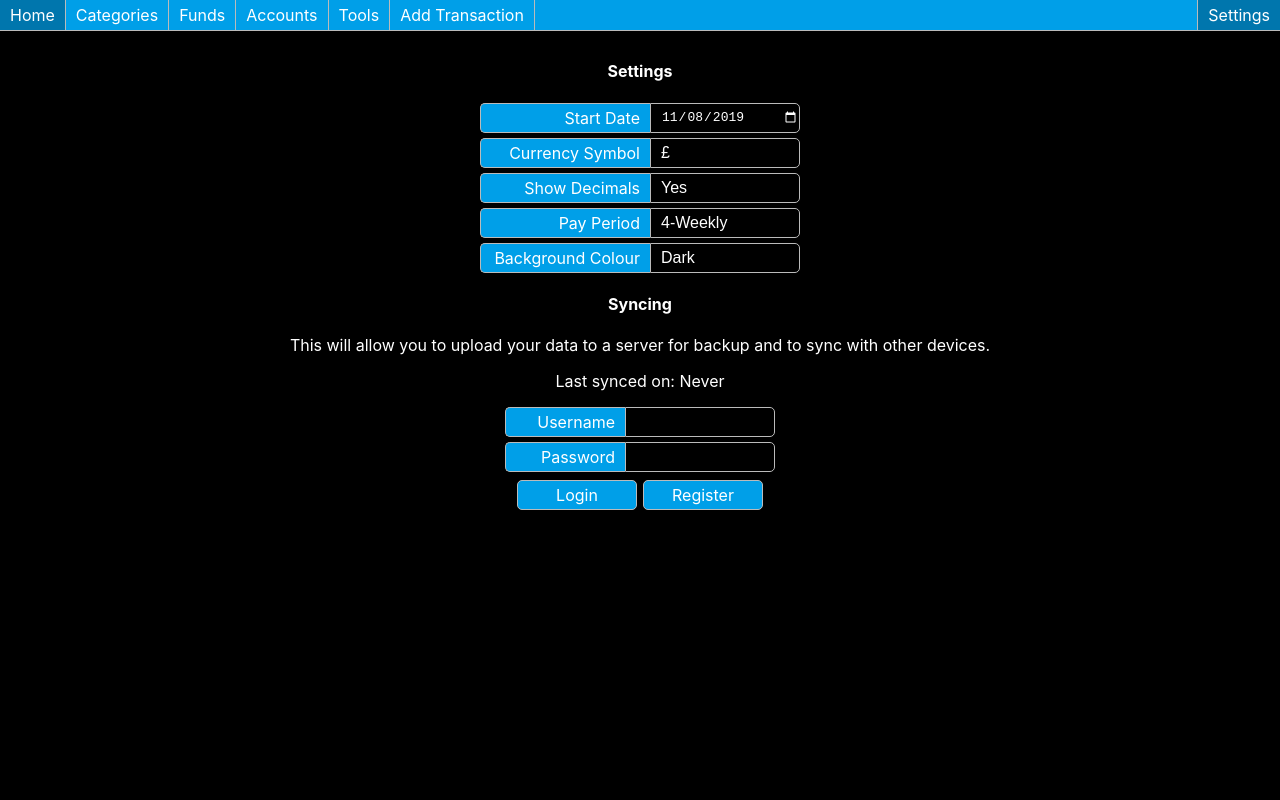
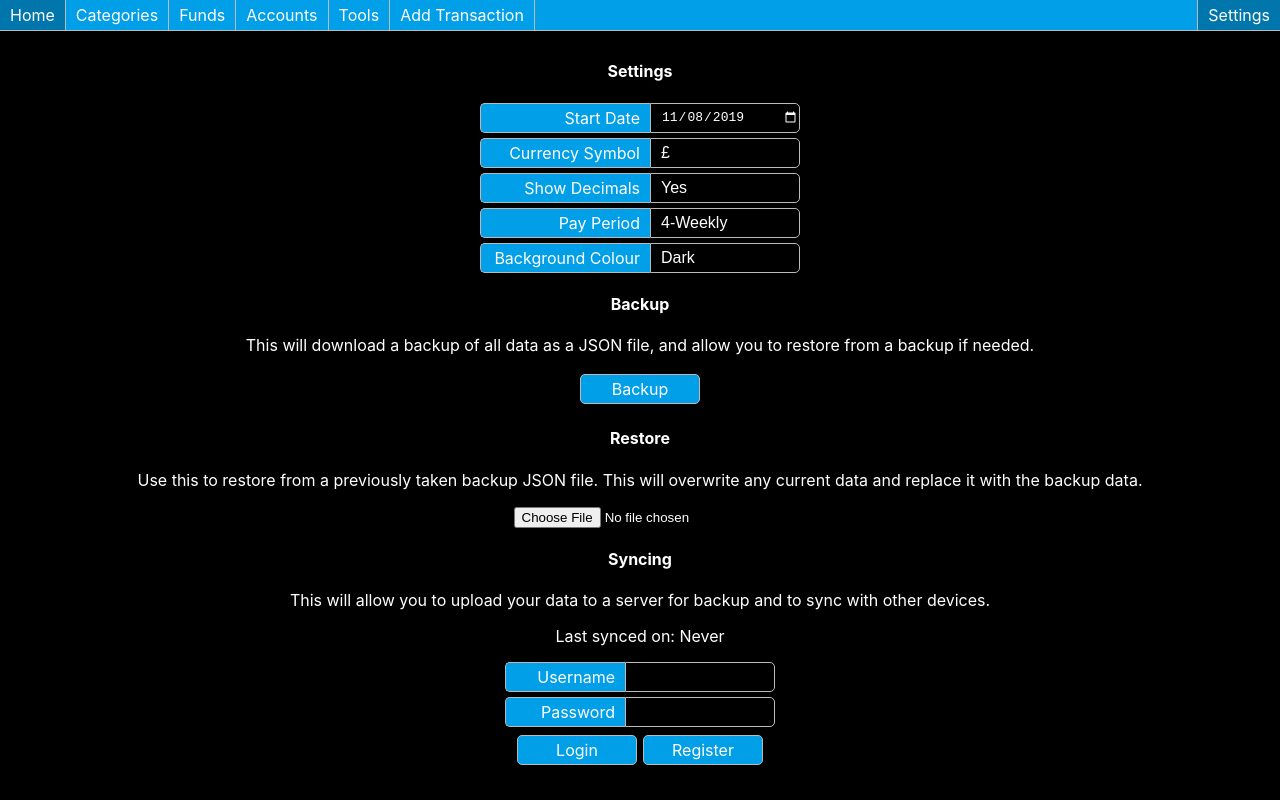
Before and after one commit to Vyper248/budget-app, a React (Create React App) app: page / in a window 1280 px wide. Both pictures are taken after a click on the element "Settings". Built offline with nearby package versions, Linux system fonts and the light colour scheme.

Commit message:
Added basic backup and restore feature to Settings.

```diff
--- a/src/containers/Settings.js
+++ b/src/containers/Settings.js
@@ -1,5 +1,6 @@
-import React, { useState } from 'react';
+import React, { useState, useRef } from 'react';
 import { useSelector, useDispatch } from 'react-redux';
+import { format } from 'date-fns';
 
 import { changeColourScheme } from '../functions';
 import { sync } from '../redux/store';
@@ -7,6 +8,7 @@ import { sync } from '../redux/store';
 import Container from '../components/Container';
 import LabelledInput from '../components/LabelledInput';
 import Button from '../components/Button';
+import Input from '../components/Input';
 
 const url = process.env.NODE_ENV === 'development' ? 'http://localhost:3001/' : 'https://budget-app-ap1.herokuapp.com/';
 
@@ -33,9 +35,14 @@ const Settings = () => {
     const setUser = (value) => dispatch({type: 'SET_USER', payload: value});
     const setMessage = (value) => dispatch({type: 'SET_MESSAGE', payload: value});
     const setFetching = (value) => dispatch({type: 'SET_FETCHING', payload: value});
+    const importBackup = (value) => dispatch({type: 'IMPORT_BACKUP', payload: value});
 
+    const [importData, setImportData] = useState(null);
     const [username, setUsername] = useState('');
     const [password, setPassword] = useState('');
+    const [restoreMessage, setRestoreMessage] = useState('');
+    const fileInput = useRef(null);
+
 
     const backupData = useSelector(state => {
         return {
@@ -49,6 +56,53 @@ const Settings = () => {
             user: state.user
         };
     });
+
+    const downloadJson = () => {
+        const dataStr = "data:text/json;charset=utf-8," + encodeURIComponent(JSON.stringify(backupData, null, 2));
+
+        const link = document.createElement("a");
+        link.setAttribute("href", dataStr);
+        link.setAttribute("download", `Budget Backup - ${format(new Date(),'yyyy-MM-dd')}.json`);
+        link.click();
+    }
+
+    const onFileChange = (e) => {
+        const file = e.target.files[0];
+        if (file === undefined) return;
+
+        if (file.type.match('application/json')) {
+            const reader = new FileReader();
+
+            reader.onload = (e) => {
+                let text = reader.result;
+                let obj = JSON.parse(text);
+
+                let newObj = {};
+
+                if (obj.general !== undefined) newObj.general = obj.general;
+                if (obj.accounts !== undefined) newObj.accounts = obj.accounts;
+                if (obj.categories !== undefined) newObj.categories = obj.categories;
+                if (obj.budgets !== undefined) newObj.budgets = obj.budgets;
+                if (obj.funds !== undefined) newObj.funds = obj.funds;
+                if (obj.fundAdditions !== undefined) newObj.fundAdditions = obj.fundAdditions;
+                if (obj.transactions !== undefined) newObj.transactions = obj.transactions;
+                if (obj.user !== undefined) newObj.user = obj.user;
+
+                setImportData(newObj);
+            }
+
+            reader.readAsText(file);
+        } else {
+            setImportData(null);
+        }
+    }
+
+    const onImportBackup = () => {
+        importBackup(importData);
+        setImportData(null);
+        setRestoreMessage('Data Restored.')
+        fileInput.current.value = '';
+    }
 
     const onChangeColorScheme = (e) => {
         let value = e.target.value;
@@ -145,6 +199,16 @@ const Settings = () => {
                 ]}/>
                 <LabelledInput label="Background Colour" type="dropdown" value={colourScheme} options={[{value: 'dark', display: 'Dark'}, {value: 'black', display: 'Black'}, {value: 'light', display: 'Light'}]} onChange={onChangeColorScheme} labelWidth='170px'/>
 
+                <h4>Backup</h4>
+                <p>This will download a backup of all data as a JSON file, and allow you to restore from a backup if needed.</p>
+                <Button value="Backup" width="120px" inline={true} onClick={downloadJson}/>
+
+                <h4>Restore</h4>
+                <p>Use this to restore from a previously taken backup JSON file. This will overwrite any current data and replace it with the backup data.</p>
+                <p style={{color: '#0F0'}}>{restoreMessage}</p>
+                <input type="file" onChange={onFileChange} ref={fileInput}/>
+                { importData !== null ? <Button value="Import" width="120px" inline={true} onClick={onImportBackup}/> : null }
+
                 <h4>Syncing</h4>
                 <p>This will allow you to upload your data to a server for backup and to sync with other devices.</p>
                 <p>Last synced on: {lastSyncDisplay}</p>
@@ -152,13 +216,13 @@ const Settings = () => {
                 ?   <div>
                         <LabelledInput label="Username" value={username} onChange={onChangeUsername}/>
                         <LabelledInput label="Password" value={password} onChange={onChangePassword} type="password"/>
-                        <Button value="Login" width="120px"inline={true} onClick={login} loading={fetching}/>
-                        <Button value="Register" width="120px"inline={true} onClick={register} loading={fetching}/>
+                        <Button value="Login" width="120px" inline={true} onClick={login} loading={fetching}/>
+                        <Button value="Register" width="120px" inline={true} onClick={register} loading={fetching}/>
                     </div>
 
                 :   <div>
-                        <Button value="Sync Now" width="120px"inline={true} onClick={manualSync} loading={fetching}/>
-                        <Button value="Logout" width="120px"inline={true} onClick={logout}/>
+                        <Button value="Sync Now" width="120px" inline={true} onClick={manualSync} loading={fetching}/>
+                        <Button value="Logout" width="120px" inline={true} onClick={logout}/>
                     </div>
                 }
             </Container>
--- a/src/redux/reducer.js
+++ b/src/redux/reducer.js
@@ -105,6 +105,7 @@ export const reducer = (state = initialState, action) => {
         case 'REMOVE_TRANSACTION': let removedTransactions = removeObject(state.transactions, value); return {...state, transactions: removedTransactions};
 
         case 'SYNC': return {...state, ...value, lastSync: dateValue};
+        case 'IMPORT_BACKUP': return {...state, ...value};
         default: return state;
     }
 }
```
